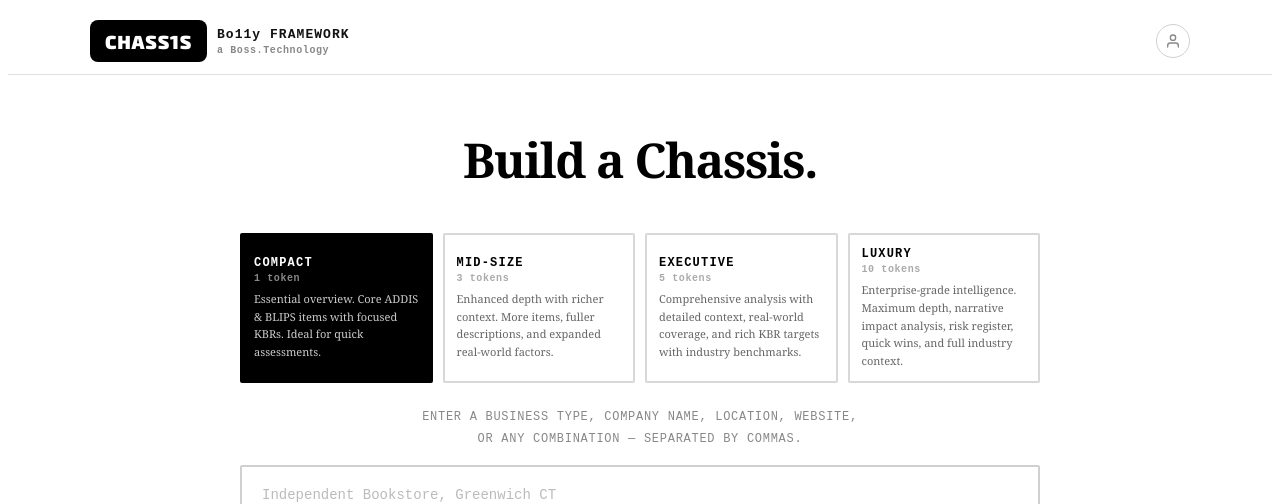
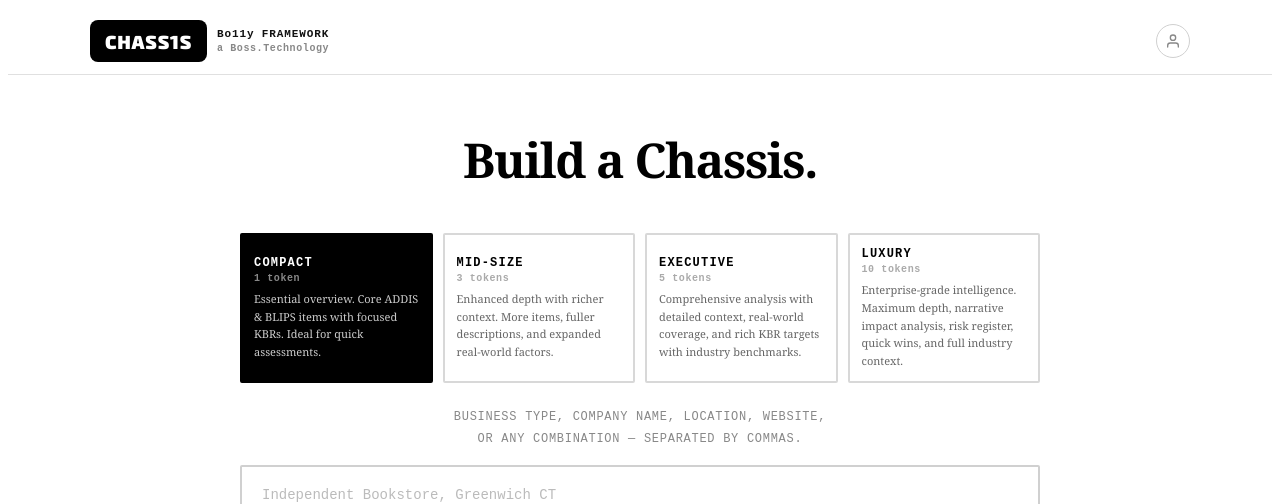
Before and after one commit to BossTechnology/CHS, a React (Vite) app: page / in a window 1280 px wide. Shown: the top 504 px of the page. Built offline with nearby package versions, Linux system fonts and the light colour scheme.

Commit message:
Remove 'Enter a' from input instruction; reduce tagline to 11px

```diff
--- a/src/chs-app.jsx
+++ b/src/chs-app.jsx
@@ -215,7 +215,7 @@ const T = {
     tagline: "BUSINESS OBSERVABILITY FRAMEWORK",
     bossLink: "a Boss.Technology",
     pageTitle: "Build a Chassis.",
-    inputInstruction: "ENTER A BUSINESS TYPE, COMPANY NAME, LOCATION, WEBSITE,\nOR ANY COMBINATION — SEPARATED BY COMMAS.",
+    inputInstruction: "BUSINESS TYPE, COMPANY NAME, LOCATION, WEBSITE,\nOR ANY COMBINATION — SEPARATED BY COMMAS.",
     deployHint: "⌘ + ENTER TO DEPLOY · OPENS IN NEW TAB",
     startBtn: "START FABRICATING",
     whatIsChs: "WHAT IS CHASS1S?",
@@ -1642,7 +1642,7 @@ function AppHeader({ lang, setLang, children, user, profile, onOpenAuth, onSignO
         <div style={{ display: "flex", alignItems: "center", gap: 10, minWidth: 0, overflow: "hidden" }}>
           <CHSLogo height={isMobile ? 32 : 42} />
           <div style={{ display: "flex", flexDirection: "column", gap: 3, minWidth: 0 }}>
-            <span style={{ fontFamily: "'Courier New', monospace", fontSize: 13, color: "#111", letterSpacing: "0.08em", fontWeight: 700, whiteSpace: "nowrap" }}>Bo11y FRAMEWORK</span>
+            <span style={{ fontFamily: "'Courier New', monospace", fontSize: 11, color: "#111", letterSpacing: "0.08em", fontWeight: 700, whiteSpace: "nowrap" }}>Bo11y FRAMEWORK</span>
             <a href="http://boss.technology" target="_blank" rel="noopener noreferrer" style={{ fontFamily: "'Courier New', monospace", fontSize: isMobile ? 9 : 10, color: "#888", letterSpacing: "0.06em", fontWeight: 700, textDecoration: "none" }}>a Boss.Technology</a>
           </div>
         </div>
```
